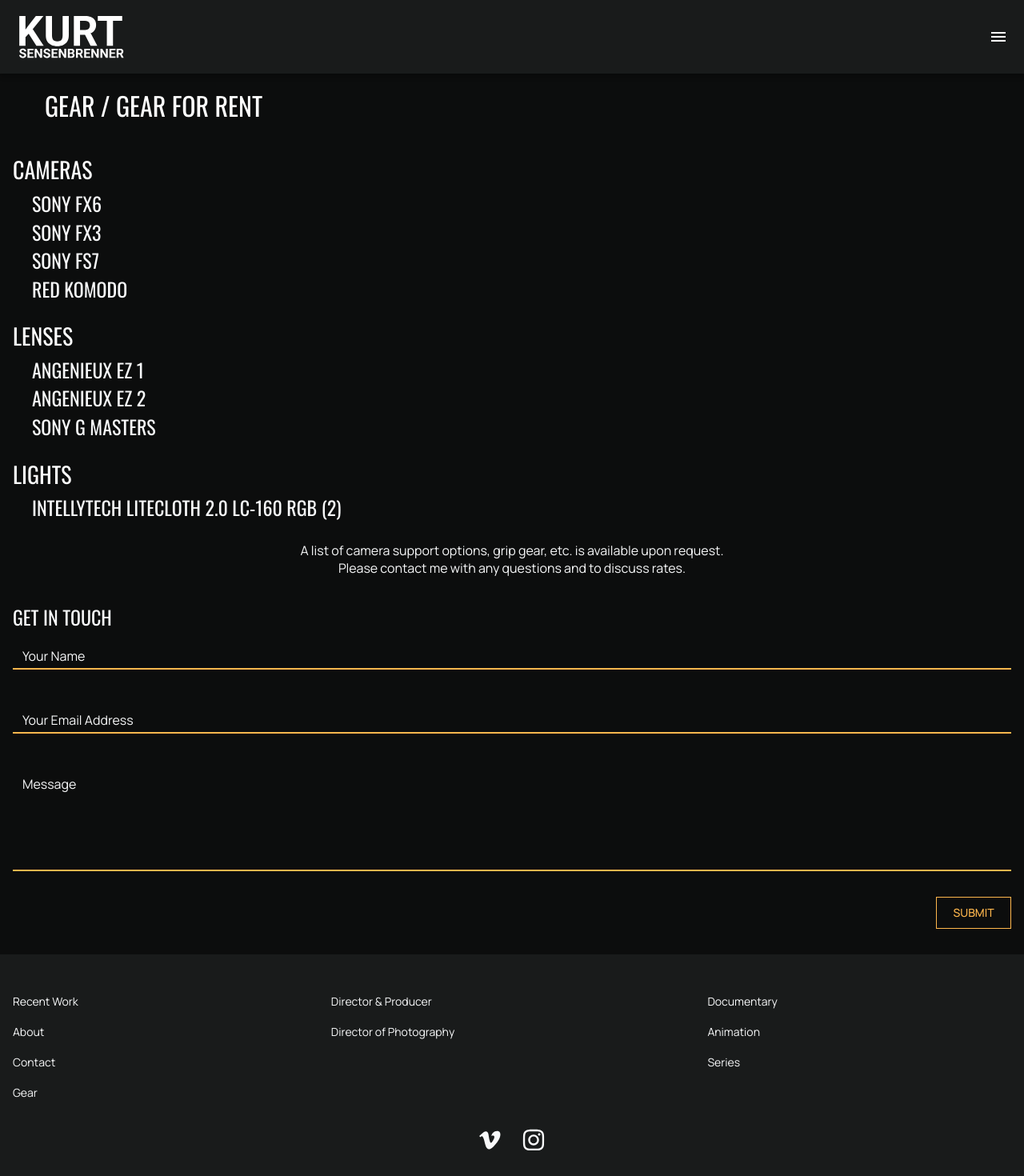
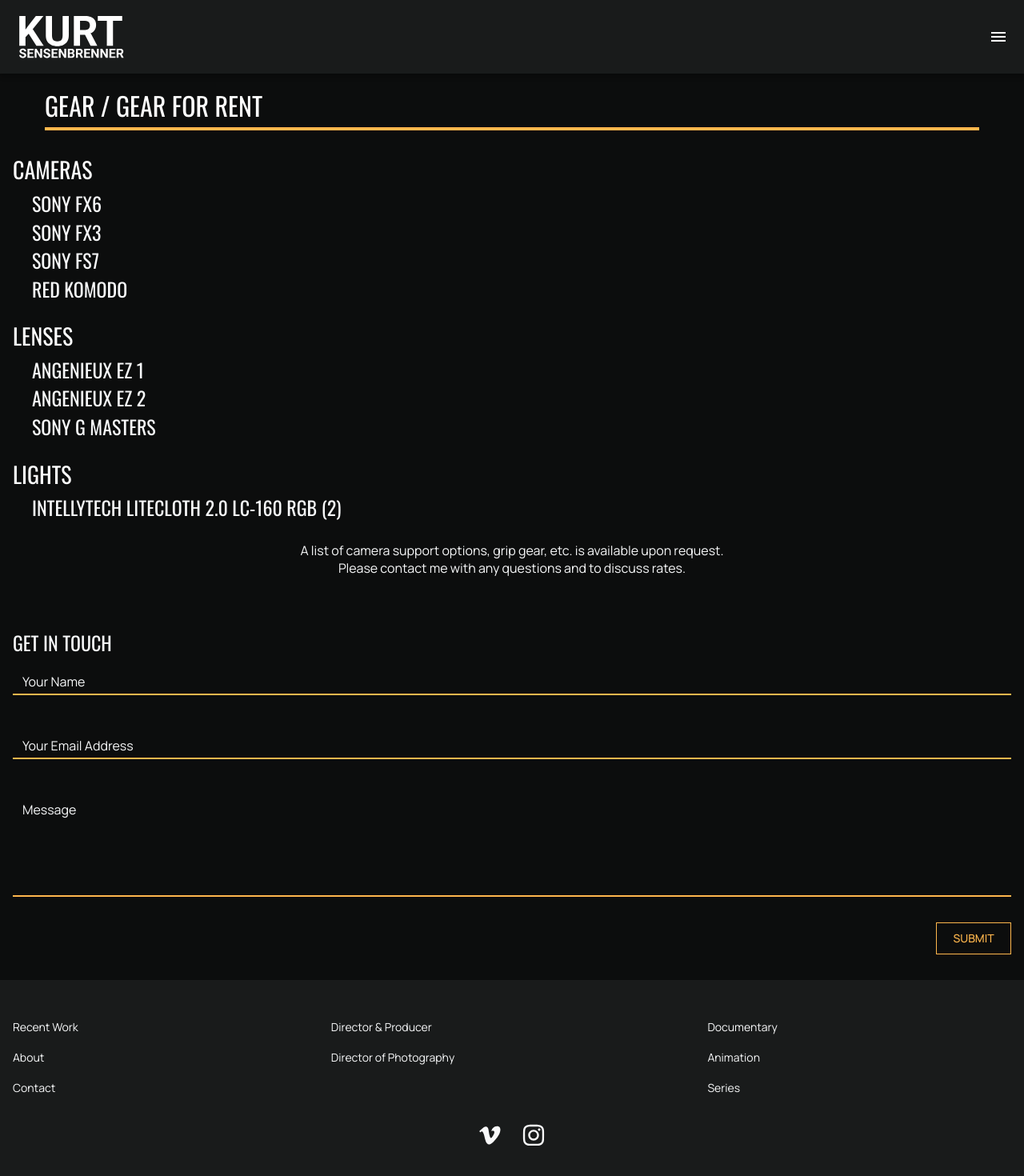
Before and after one commit to mwkwsd/sensensomething, a React (Create React App) app: page /gear in a window 1280 px wide. Shown: the top 1470 px of the page at 80% size. Built offline with nearby package versions, Linux system fonts and the light colour scheme.

Commit message:
underline & padding

```diff
--- a/src/common/constants/enums.ts
+++ b/src/common/constants/enums.ts
@@ -14,5 +14,4 @@ export const navLinks = [
   { route: '/#recent-work', label: 'Recent Work' },
   { route: '/about', label: 'About' },
   { route: '/#contact', label: 'Contact' },
-  { route: '/gear', label: 'Gear'}
 ] as const
--- a/src/components/molecules/Gear/GearPage.tsx
+++ b/src/components/molecules/Gear/GearPage.tsx
@@ -1,13 +1,20 @@
-import { Box, Typography } from '@mui/material'
+import { Box, Typography, useTheme } from '@mui/material'
 import { PageTitle } from '../../atoms/pageTitle/PageTitle'
 import { Contact } from '../../templates/Contact'
 import { gearList } from '../../../assets/gear/gearList'
 
 export function GearPage() {
+  const {
+      palette: {
+        series: { main: underlineColor },
+      },
+    } = useTheme()
+
   return (
     <>
       <PageTitle
         title="Gear / Gear for Rent"
+        titleUnderlineColor={underlineColor}
         fullWidth={true}
         sx={{ padding: '1rem 1rem' }}
       />
@@ -33,7 +40,7 @@ export function GearPage() {
 
       <Typography
         variant="body1"
-        sx={{ textAlign: 'center', marginTop: '1rem', paddingX: '1rem' }}
+        sx={{ textAlign: 'center', marginTop: '1rem', paddingX: '1rem', paddingBottom: '2rem' }}
       >
         A list of camera support options, grip gear, etc. is available upon
         request.
```
